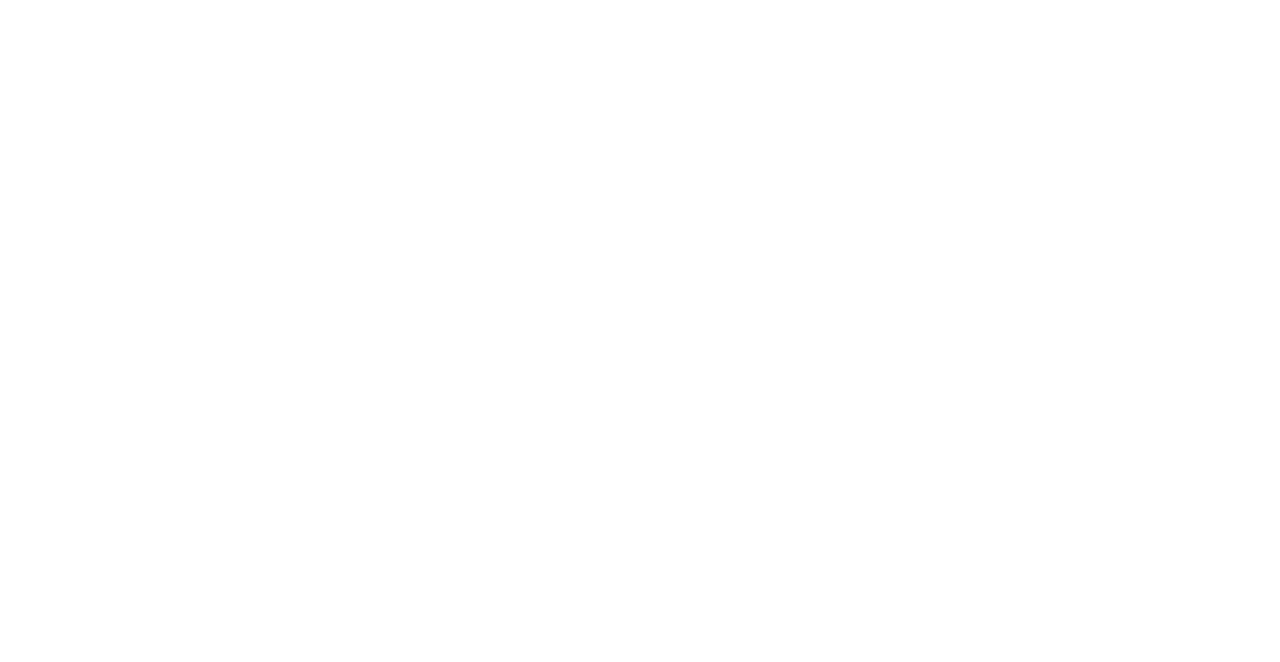
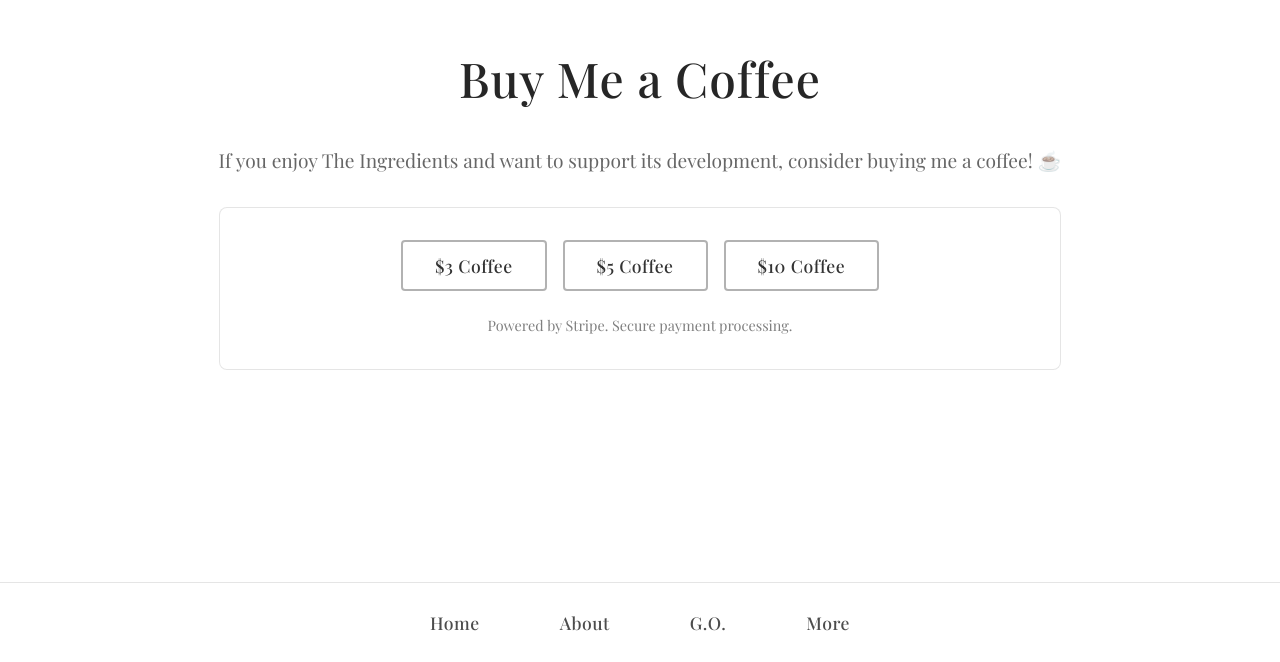
Before and after one commit to theingredients/theingredients, a React (Vite) app: page /coffee in a window 1280 px wide. Before the commit this address had no page. Shown: the part 138-800 px from the top of the page. Built offline with nearby package versions, Linux system fonts and the light colour scheme.

Commit message:
Move Buy Me a Coffee to dedicated /coffee page
- Create new Coffee page at /coffee route
- Remove BuyMeACoffee component from About page
- Add link to /coffee from About page
- Update Stripe checkout redirect URLs to /coffee
- Clean up component to remove duplicate content

```diff
--- a/src/App.tsx
+++ b/src/App.tsx
@@ -8,6 +8,7 @@
 import Bored from './pages/Bored'
 import Jokes from './pages/Jokes'
 import Blog from './pages/blog/Blog'
+import Coffee from './pages/Coffee'
 
 function App() {
   return (
@@ -22,6 +23,7 @@
           <Route path="/bored" element={<Bored />} />
           <Route path="/jokes" element={<Jokes />} />
           <Route path="/blog" element={<Blog />} />
+          <Route path="/coffee" element={<Coffee />} />
         </Routes>
       </Router>
     </ThemeProvider>
--- a/src/components/BuyMeACoffee.tsx
+++ b/src/components/BuyMeACoffee.tsx
@@ -71,12 +71,6 @@
   return (
     <div className="buy-coffee-container">
       <div className="buy-coffee-content">
-        <h2 className="buy-coffee-title">Buy Me a Coffee</h2>
-        <p className="buy-coffee-description">
-          If you enjoy The Ingredients and want to support its development,
-          consider buying me a coffee! ☕
-        </p>
-
         {error && (
           <div className="buy-coffee-error">
             {error}
--- a/src/pages/About.tsx
+++ b/src/pages/About.tsx
@@ -1,5 +1,5 @@
+import { Link } from 'react-router-dom'
 import Layout from '../components/Layout'
-import BuyMeACoffee from '../components/BuyMeACoffee'
 import './PageStyles.css'
 
 const About = () => {
@@ -9,8 +9,7 @@
         <h1 className="page-title">About</h1>
         <p className="page-content">The Ingredients was created to design and build tools that help simplify daily tasks.</p>
         <p className="page-content">Let's learn about <a href="https://developer.mozilla.org/en-US/docs/Web/API" target="_blank" rel="noopener noreferrer" className="inline-link">Web APIs</a> together!</p>
-        <p className="page-content">Let's <a href="mailto:theingredientscollective@gmail.com?subject=Let's chat!" className="inline-link">chat!</a></p>
-        <BuyMeACoffee />
+        <p className="page-content">Let's <a href="mailto:theingredientscollective@gmail.com?subject=Let's chat!" className="inline-link">chat</a> and/or <Link to="/coffee" className="inline-link">buy me a coffee!</Link></p>
       </div>
     </Layout>
   )
--- /dev/null
+++ b/src/pages/Coffee.tsx
@@ -0,0 +1,20 @@
+import Layout from '../components/Layout'
+import BuyMeACoffee from '../components/BuyMeACoffee'
+import './PageStyles.css'
+
+const Coffee = () => {
+  return (
+    <Layout>
+      <div className="page-container">
+        <h1 className="page-title">Buy Me a Coffee</h1>
+        <p className="page-content">
+          If you enjoy The Ingredients and want to support its development,
+          consider buying me a coffee! ☕
+        </p>
+        <BuyMeACoffee />
+      </div>
+    </Layout>
+  )
+}
+
+export default Coffee
```
Also changed, not shown: api/create-checkout-session.ts (+4 -4 lines).
